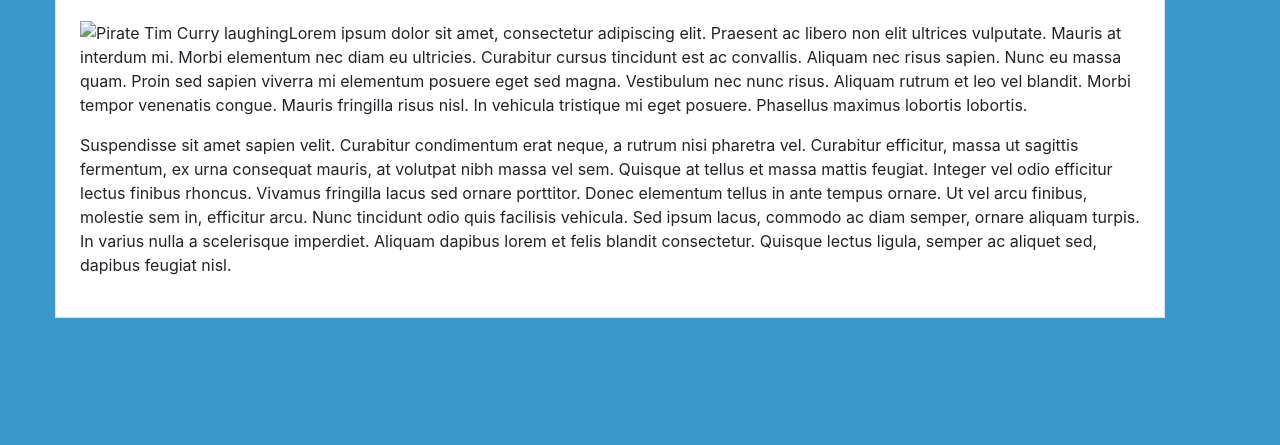
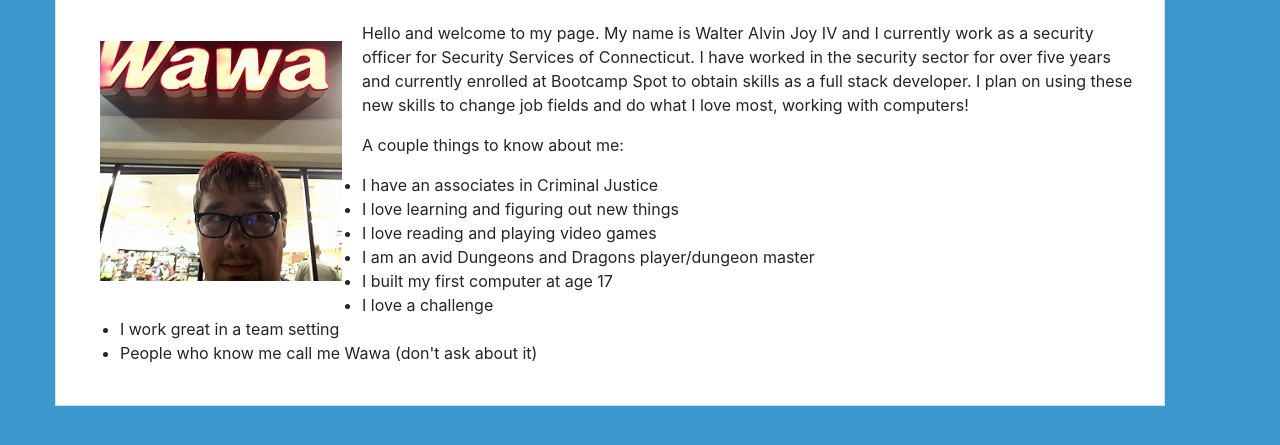
Before and after one commit to waltoids/Portfolio, a plain HTML site: page index.html in a window 1280 px wide. Shown: the part 189-634 px from the top of the page. Drawn offline with nearby package versions, Linux system fonts and the light colour scheme.

Commit message:
changed image from timcurry.gif to wawa.jpg, changed article paragraph to personal bio

```diff
--- a/index.html
+++ b/index.html
@@ -33,10 +33,20 @@
                   <h3 class="border-bottom pb-4 mb-4">About Me</h3>
                 </header>
                 <article>
-                  <img src="assests/timcurry.gif" class="float-left img-fluid article" alt="Pirate Tim Curry laughing">
-                  <p>Lorem ipsum dolor sit amet, consectetur adipiscing elit. Praesent ac libero non elit ultrices vulputate. Mauris at interdum mi. Morbi elementum nec diam eu ultricies. Curabitur cursus tincidunt est ac convallis. Aliquam nec risus sapien. Nunc eu massa quam. Proin sed sapien viverra mi elementum posuere eget sed magna. Vestibulum nec nunc risus. Aliquam rutrum et leo vel blandit. Morbi tempor venenatis congue. Mauris fringilla risus nisl. In vehicula tristique mi eget posuere. Phasellus maximus lobortis lobortis.</p>
+                  <img src="assests/wawa.jpg" class="float-left img-fluid img-article" alt="Me in front of a sign that reads Wawa">
+                  <p>Hello and welcome to my page. My name is Walter Alvin Joy IV and I currently work as a security officer for Security Services of Connecticut. I have worked in the security sector for over five years and currently enrolled at Bootcamp Spot to obtain skills as a full stack developer. I plan on using these new skills to change job fields and do what I love most, working with computers!</p>
 
-                  <p>Suspendisse sit amet sapien velit. Curabitur condimentum erat neque, a rutrum nisi pharetra vel. Curabitur efficitur, massa ut sagittis fermentum, ex urna consequat mauris, at volutpat nibh massa vel sem. Quisque at tellus et massa mattis feugiat. Integer vel odio efficitur lectus finibus rhoncus. Vivamus fringilla lacus sed ornare porttitor. Donec elementum tellus in ante tempus ornare. Ut vel arcu finibus, molestie sem in, efficitur arcu. Nunc tincidunt odio quis facilisis vehicula. Sed ipsum lacus, commodo ac diam semper, ornare aliquam turpis. In varius nulla a scelerisque imperdiet. Aliquam dapibus lorem et felis blandit consectetur. Quisque lectus ligula, semper ac aliquet sed, dapibus feugiat nisl.</p>
+                  <p>A couple things to know about me:</p>
+                  <ul>
+                    <li>I have an associates in Criminal Justice</li>
+                    <li>I love learning and figuring out new things</li>
+                    <li>I love reading and playing video games</li>
+                    <li>I am an avid Dungeons and Dragons player/dungeon master</li>
+                    <li>I built my first computer at age 17</li>
+                    <li>I love a challenge</li>
+                    <li>I work great in a team setting</li>
+                    <li>People who know me call me Wawa (don't ask about it)</li>
+                  </ul>
                 </article>
               </section>
           </main>
```
